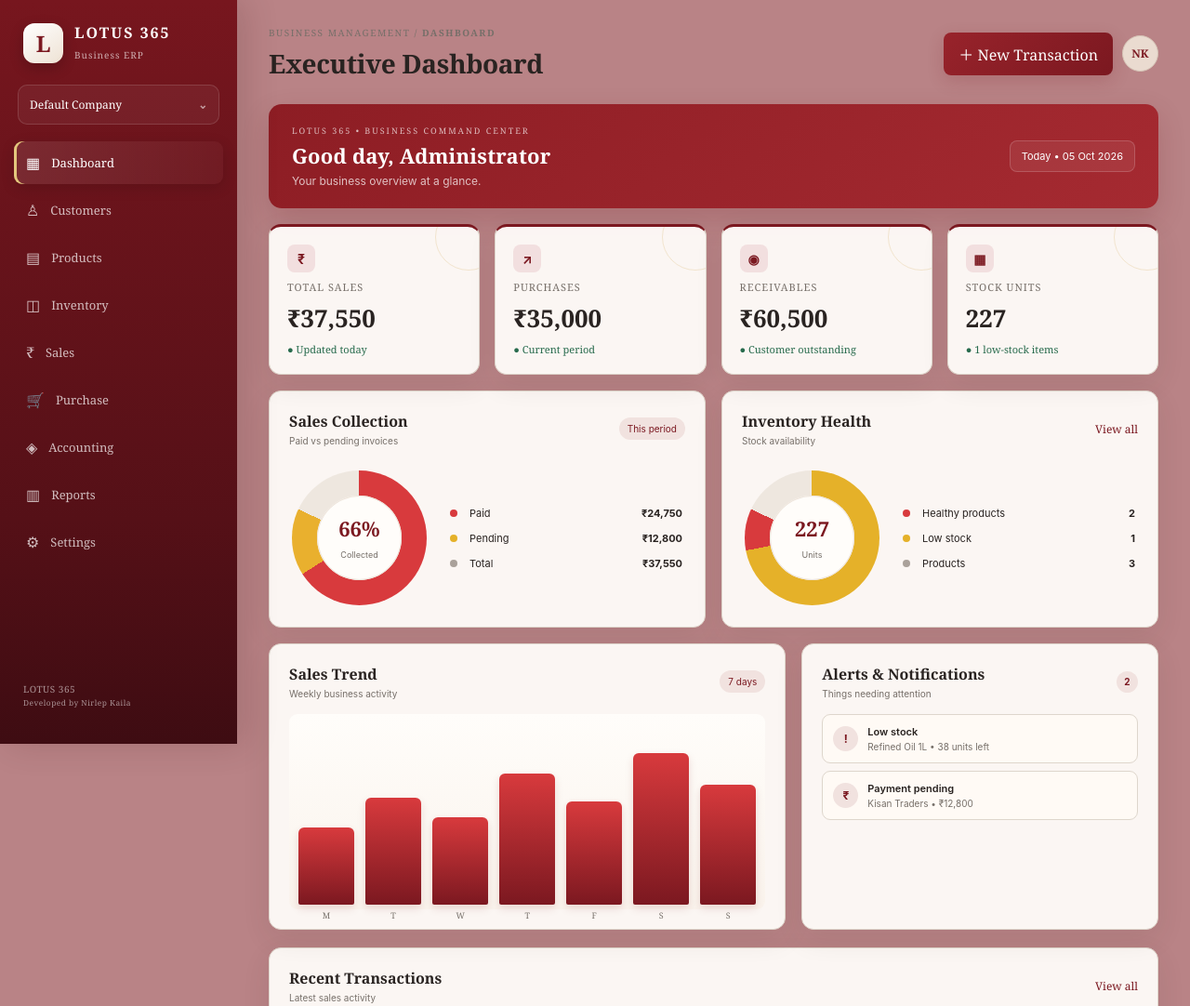
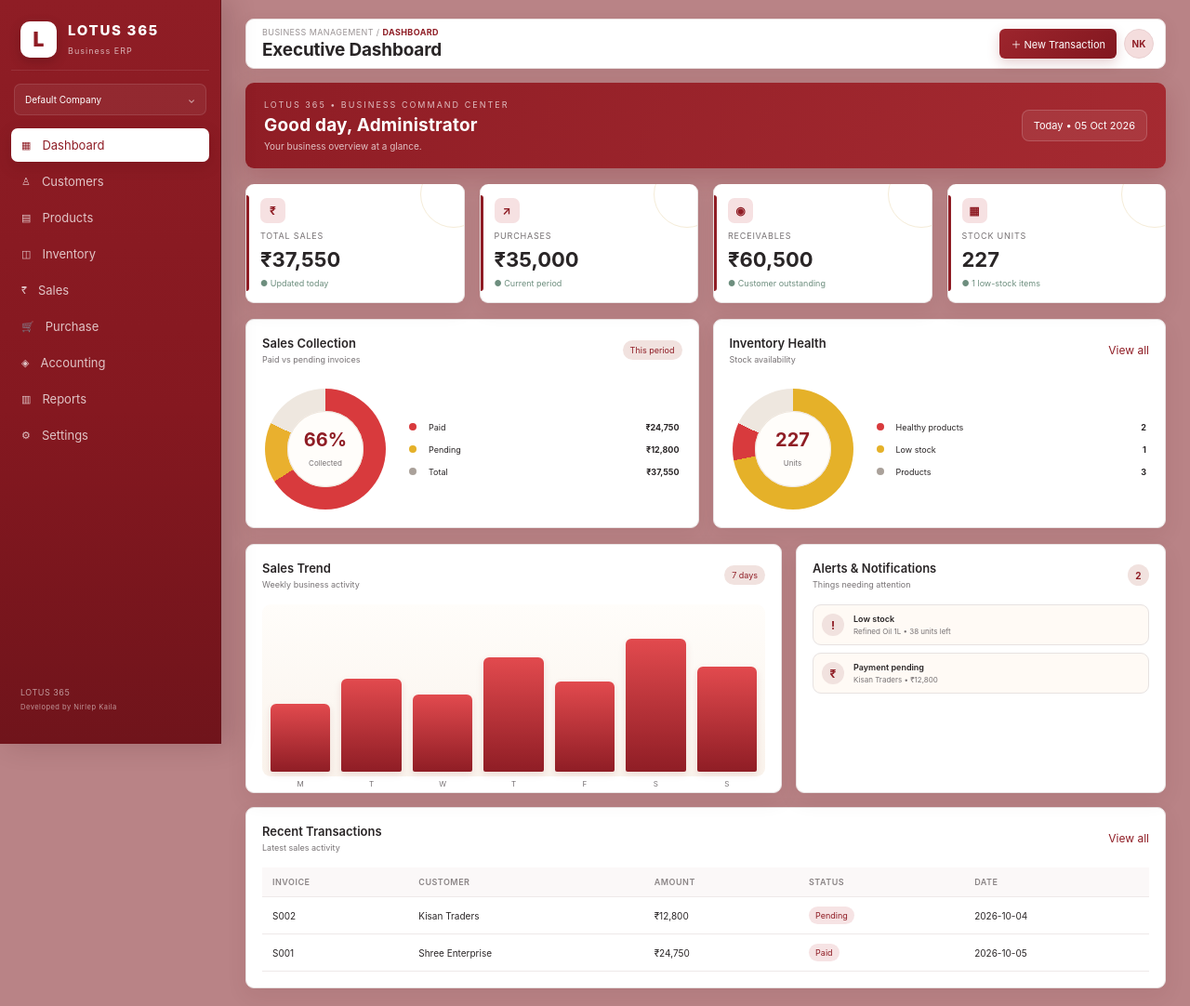
Before and after one commit to kailanirlep2-sys/lotus-erp-html, a plain HTML site: page index.html in a window 1280 px wide. Shown: the top 1082 px of the page at 93% size. Drawn offline with Linux system fonts and the light colour scheme.

Commit message:
Apply full LOTUS 365 reference theme across ERP

```diff
--- a/style.css
+++ b/style.css
@@ -34,3 +34,52 @@ body:has(.dashboard-welcome){background:#b98386}
 .dashboard-grid .chart{background:linear-gradient(180deg,#fffdfa,#faf3ec);border-radius:9px}
 @media(max-width:900px){.dashboard-grid,.dashboard-grid.lower{grid-template-columns:1fr}.dashboard-welcome{align-items:flex-start;gap:15px}.dashboard-welcome .dash-date{display:none}}
 @media(max-width:560px){.dashboard-welcome h2{font-size:18px}.donut-row{gap:15px}.donut{width:120px;height:120px;flex-basis:120px}.donut:after{width:75px;height:75px}}
+
+
+/* LOTUS 365 — Full software reference theme */
+:root{--red:#8f1d25;--red2:#a62a31;--coral:#df3b40;--gold:#e4b52e;--gold2:#f0cf62;--pink:#bd898c;--pink2:#c99a9c;--bg:#f4f1f0;--card:#fff;--text:#292526;--muted:#777274;--line:#e7e2e1;--green:#2d8a62;--shadow:0 8px 22px rgba(72,29,31,.08);--shadow2:0 18px 45px rgba(72,29,31,.16)}
+*{box-sizing:border-box}
+html,body{min-height:100%;font-family:Inter,ui-sans-serif,system-ui,-apple-system,BlinkMacSystemFont,"Segoe UI",sans-serif}
+body{background:linear-gradient(135deg,#bd898c 0%,#c69a9c 55%,#b77f83 100%);color:var(--text)}
+#app{min-height:100vh}
+.sidebar{width:238px;background:linear-gradient(180deg,#8f1d25 0%,#851820 55%,#70141b 100%);border-right:1px solid #64131a;box-shadow:8px 0 28px rgba(50,10,15,.18);padding:18px 12px}
+.brand{height:58px;padding:7px 10px 15px;border-bottom:1px solid #ffffff18;margin-bottom:14px}
+.logo{width:39px;height:39px;border-radius:10px;background:#fff;color:var(--red);box-shadow:0 4px 12px #30060a40;font-size:21px}
+.brand b{font:800 15px Inter,sans-serif;letter-spacing:1.7px}.brand span{font:9px Inter,sans-serif;letter-spacing:1px;opacity:.65}
+.company{background:#ffffff0f;border:1px solid #ffffff1c;border-radius:7px;padding:10px 11px;margin:0 3px 14px;font:10px Inter,sans-serif}
+nav{gap:3px}
+nav button{font:11px Inter,sans-serif;padding:10px 11px;border-radius:7px;opacity:.74;transition:.18s}
+nav button:hover{background:#ffffff12;transform:translateX(1px);opacity:1}
+nav button.active{background:#fff;color:var(--red);box-shadow:0 5px 15px #4b090f35;opacity:1}
+.sidebar-foot{font:9px Inter,sans-serif;line-height:1.7}
+.main{margin-left:238px;padding:20px 26px 35px;min-height:100vh}
+header{height:54px;background:#fff;border-radius:9px;padding:8px 12px 8px 17px;margin-bottom:15px;box-shadow:0 5px 18px #5a222514;border:1px solid #eadfdf}
+.crumb{font:9px Inter,sans-serif;color:#9a9394;letter-spacing:.4px;margin-bottom:2px}.crumb b{color:var(--red)}
+h1{font:700 19px Inter,sans-serif;letter-spacing:-.2px}
+.head-actions{gap:8px}.head-actions .primary{padding:8px 12px;font:11px Inter,sans-serif;border-radius:6px}.avatar{width:32px;height:32px;background:#f4dddd;border:1px solid #ead0d1;color:var(--red);font:700 10px Inter,sans-serif}
+.card{background:#fff;border:1px solid #e9e3e3;border-radius:9px;box-shadow:var(--shadow)}
+.section{padding:17px;margin-top:15px}
+.kpi{padding:15px;min-height:108px;border-top:0;position:relative}.kpi:before{content:"";position:absolute;left:0;top:12px;bottom:12px;width:3px;background:var(--red);border-radius:0 4px 4px 0}
+.kpi .label{font:9px Inter,sans-serif;letter-spacing:.8px}.kpi .value{font:700 22px Inter,sans-serif;margin:7px 0}.kpi-icon{width:27px;height:27px;border-radius:7px;background:#f6e1e2;color:var(--red);font-size:12px}
+.up{font:9px Inter,sans-serif;color:#6d8e7e}
+.section h3{font:600 13px Inter,sans-serif}.section-head small{font:9px Inter,sans-serif}
+.table{font:10px Inter,sans-serif}.table th{font-size:9px;text-transform:uppercase;letter-spacing:.5px;background:#fbf8f8;color:#8a8485}.table th,.table td{padding:10px 11px;border-bottom:1px solid #eee9e9}
+.badge{font:9px Inter,sans-serif;background:#f6e3e4;color:var(--red);padding:4px 7px}
+.search,.btn,.field input,.field select{font:10px Inter,sans-serif;border-radius:6px;border-color:#ded7d7;background:#fff}
+.primary{font:10px Inter,sans-serif;border-radius:6px;background:linear-gradient(135deg,#9d252d,#82171f);box-shadow:0 5px 14px #7c172033}
+.form{gap:10px}.field{gap:5px}.field label{font:9px Inter,sans-serif}.field input,.field select{padding:9px}
+.toolbar{margin-bottom:11px}
+.modal{background:#4b171bbd;backdrop-filter:blur(3px)}.modal-card{border-radius:10px;box-shadow:var(--shadow2)}.modal-head{padding:15px 17px}.modal-head h2{font:700 14px Inter,sans-serif}.modal-head button{font-family:Inter}
+.dashboard-welcome{border-radius:9px;padding:18px 20px;background:linear-gradient(110deg,#8f1d25,#a52a31);box-shadow:0 9px 24px #68141c38}
+.dashboard-welcome h2{font:700 19px Inter,sans-serif}.dashboard-welcome p{font:10px Inter,sans-serif}
+.dashboard-grid{gap:15px}.dashboard-grid.lower{gap:15px}
+.period-pill{font:9px Inter,sans-serif;padding:5px 8px}
+.donut{width:130px;height:130px;flex-basis:130px}
+.donut:after{width:82px;height:82px}
+.donut b{font:700 20px Inter,sans-serif}.donut span{font:8px Inter,sans-serif}
+.legend>div{font:9px Inter,sans-serif}.legend b{font-size:9px}
+.alert-item{padding:9px}.alert-item b{font-size:9px}.alert-item small{font-size:8px}.alert-mark{width:24px;height:24px}
+.chart{height:185px;padding:18px 9px 5px}.bar{background:linear-gradient(#e24a4e,#8f1d25);box-shadow:0 3px 8px #7b18201c}.bar i{font:8px Inter,sans-serif}
+.notice{font:10px Inter,sans-serif}
+@media(max-width:850px){.sidebar{width:64px}.main{margin-left:64px;padding:14px}.brand div:not(.logo),.company,nav button span,.sidebar-foot{display:none}.brand{border:0}.grid{grid-template-columns:1fr 1fr}}
+@media(max-width:560px){.main{padding:9px}.grid{grid-template-columns:1fr}header{height:auto;min-height:50px}.head-actions .primary{display:none}.dashboard-grid,.dashboard-grid.lower{grid-template-columns:1fr}}
```
